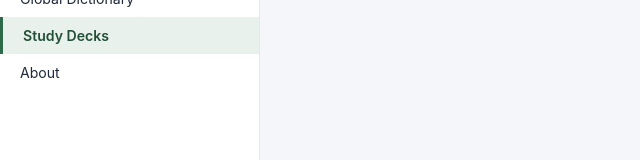
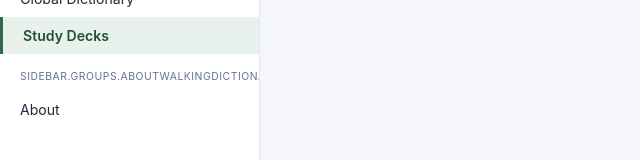
Before and after one commit to knnsand/A-Walking-Dictionary-NovaCode-Front-end, a React (Vite) app: page /invitado/mazos in a window 1280 px wide. Shown: the part 221-381 px from the top of the page, without its empty margins (0-640 px from the left). Built offline with nearby package versions, Linux system fonts and the light colour scheme; no server answers.

Commit message:
style: agrupar seccion acerca de en sidebar

```diff
--- a/src/componentes/comunes/Sidebar.jsx
+++ b/src/componentes/comunes/Sidebar.jsx
@@ -30,7 +30,7 @@ const MENU_POR_ROL = {
       ],
     },
     {
-      grupoKey: null,
+      grupoKey: 'sidebar.groups.aboutWalkingDictionary',
       items: [
         { to: '/docente/acerca-de', labelKey: 'sidebar.menu.about' },
       ],
@@ -60,7 +60,7 @@ const MENU_POR_ROL = {
       ],
     },
     {
-      grupoKey: null,
+      grupoKey: 'sidebar.groups.aboutWalkingDictionary',
       items: [
         { to: '/estudiante/acerca-de', labelKey: 'sidebar.menu.about' },
       ],
@@ -76,7 +76,7 @@ const MENU_POR_ROL = {
       ],
     },
     {
-      grupoKey: null,
+      grupoKey: 'sidebar.groups.aboutWalkingDictionary',
       items: [
         { to: '/invitado/acerca-de', labelKey: 'sidebar.menu.about' },
       ],
```
